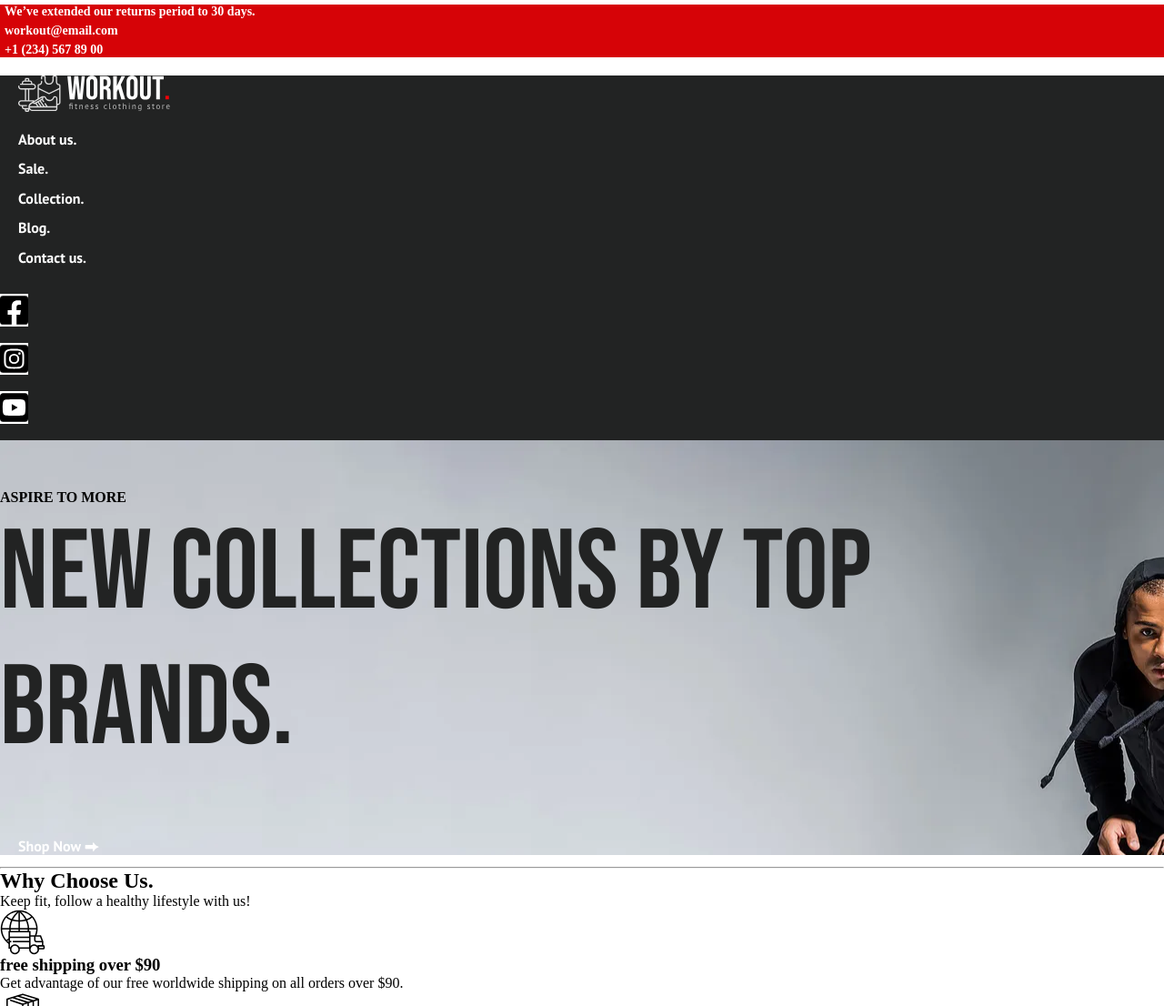
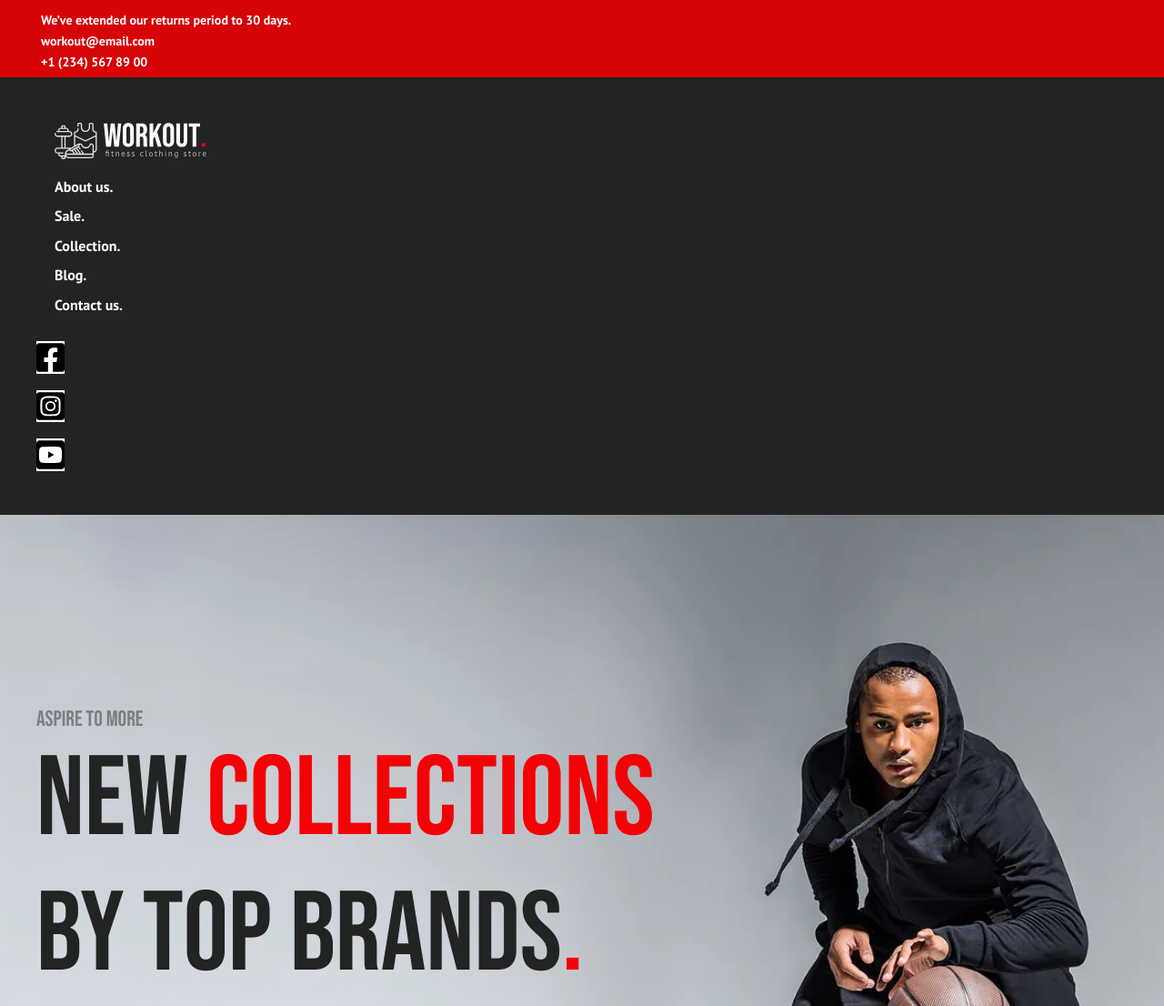
Before and after one commit to OleksandrShcherban/outOfZoomTeamProject, a plain HTML site: page index.html in a window 1280 px wide. Shown: the top 1106 px of the page at 91% size. Drawn offline with Linux system fonts and the light colour scheme.

Commit message:
Header classes edited

```diff
--- a/css/common.css
+++ b/css/common.css
@@ -8,11 +8,18 @@
 :root {
     --white-text-color: #FFFFFF;
     --red-text-color: #F40106;
-    --grey-text-color: rgba(255,255,255,0.65);
+    --grey-text-color: rgba(34, 35, 35, 0.46);
     --black-color: #222323;
-    --red-backg-color:#d60307;
+    --red-back-color:#d60307;
 }
 
 img {
     display: block;
 }
+
+h4 {
+    color: var(--grey-text-color);
+    font-family: 'Bebas Neue', cursive;
+    font-size: 24px;
+    font-weight: 400;
+}
--- a/css/index-header.css
+++ b/css/index-header.css
@@ -1,15 +1,25 @@
 h1 {
     text-transform: uppercase;
-    color: var(--black-color);
+
     font-size: 124px;
     font-family: 'Bebas Neue', cursive;
     font-weight: 400;
+    color: var(--black-color);
+}
+
+.header__h1-red {
+    color: var(--red-text-color);
+}
+
+.header__contacts {
+    background-color: var(--red-back-color);
+    padding: 8px 40px;
 }
 
 h6, .header__contact {
     color: var(--white-text-color);
     font-size: 14px;
-    font-family "PT Sans", sans-serif;
+    font-family: 'PT Sans', sans-serif;
     font-weight: 700;
     text-decoration: none;
     margin: 5px 10px 0px 5px;
@@ -18,6 +28,10 @@ h6, .header__contact {
 
 .header__contact:hover {
     text-decoration: underline;
+}
+
+.header__menu {
+    padding: 30px 40px;
 }
 
 .header__logo {
@@ -37,3 +51,11 @@ h6, .header__contact {
 .header__social {
     margin: 12px;
 }
+
+.header__niger {
+    background-image: url(../img/niger.webp);
+    background-size: cover;
+    background-position: 50% 50%;
+    min-height: 600px;
+    padding: 210px 540px 210px 40px;
+}
--- a/index.html
+++ b/index.html
@@ -14,7 +14,7 @@
 <body>
 
 	<header class="header">
-		<section class="header__contacts" style="background-color: #d60307">
+		<section class="header__contacts">
 			<div>
 				<H6>We’ve extended our returns period to 30 days.</H6>
 			</div>
@@ -39,21 +39,14 @@
 						alt="Youtube"></a>
 			</div>
 		</nav>
-		<div class="header__niger" style="background-image: url('img/niger.webp')">
-			<br>
-			<br>
-			<br>
-			<h4 class="header__aspire">ASPIRE TO MORE</h4>
-			<h1 class="header__new">new collections by top brands.</h1>
-			<br>
-			<br>
-			<br>
+		<div class="header__niger">
+			<h4>ASPIRE TO MORE</h4>
+			<h1>new <font class="header__h1-red">collections</font> by top brands<font class="header__h1-red">.</font></h1>
 			<a href="#collection" class="header__link button">Shop Now ⮕</a>
 		</div>
 	</header>
 
 	<!-- End of Олександр ALEKS code -->
-	<HR>
 
 	<main>
 		<!-- Start of WhyChoseUs -->
```
